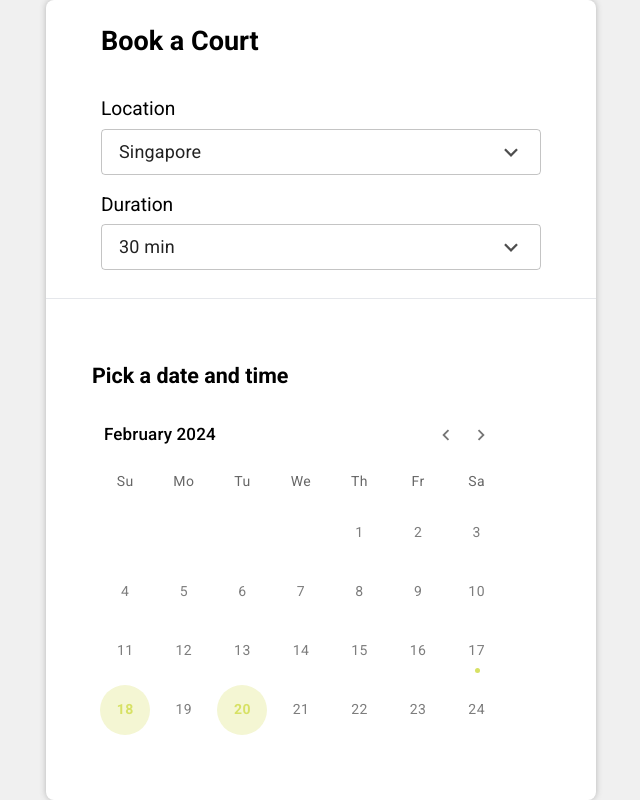
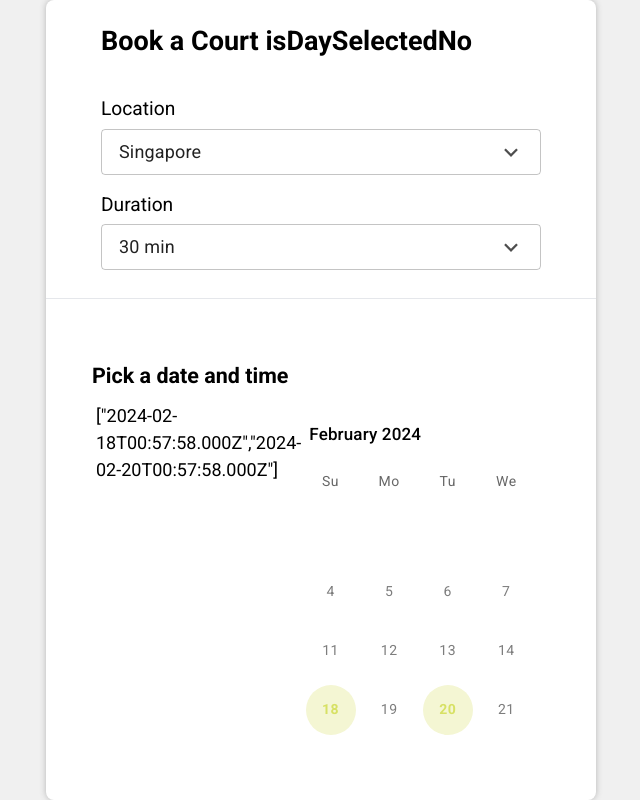
Before and after one commit to hmassareli/minthouse-booking, a Next.js app: page / in a window 1280 px wide. Shown: the whole page, without its empty margins (319-959 px from the left). Built offline with nearby package versions, Linux system fonts and the light colour scheme.

Commit message:
Revert "fix: fix?"
This reverts commit a173ca08954f99df5280ab7cb82a0997a3d38b17.

```diff
--- a/src/app/page.tsx
+++ b/src/app/page.tsx
@@ -46,7 +46,7 @@ export default function Home() {
           }
         >
           <h1 className="text-[27px] mt-0 font-extrabold mb-10 leading-none ">
-            Book a Court
+            Book a Court isDaySelected{isDaySelected ? "Yes" : "No"}
           </h1>
           <div className="mb-4">
             <h2 className="mb-[5px] text-[1.2rem]">Location</h2>
@@ -100,6 +100,13 @@ export default function Home() {
             }
           >
             {" "}
+            {JSON.stringify(
+              getDatesForThisMonthByDay(
+                Object.getOwnPropertyNames(monthScheduleMock).map((n) =>
+                  parseInt(n)
+                )
+              )
+            )}
             <div className={isDaySelected ? "hide-on-mobile" : ""}>
               <BasicDateCalendar
                 onChange={handleChangeCalendar}
```
